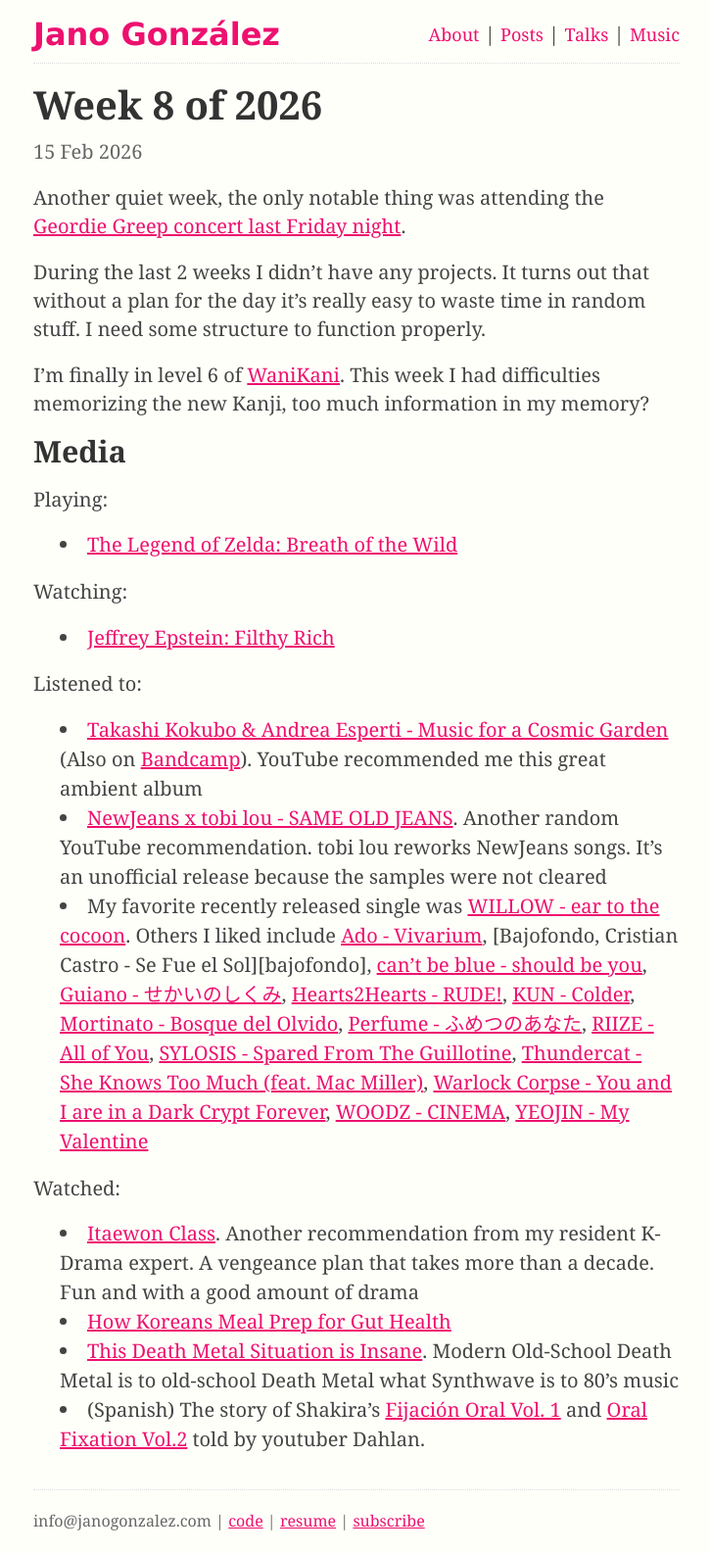
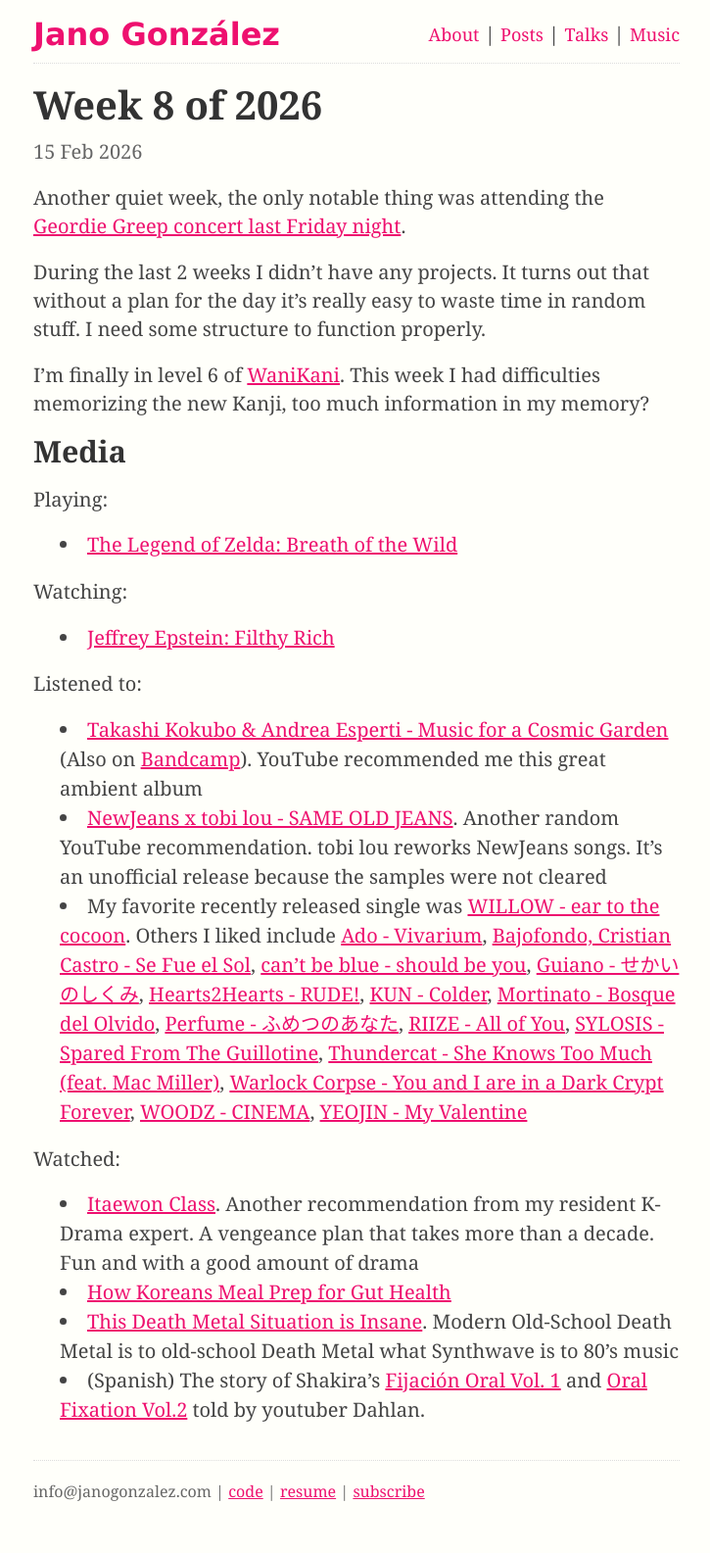
Before and after one commit to janogonzalez/janogonzalez.github.io, a Jekyll site: the page built from _posts/2026-02-22-week-8-of-2026.md, in a window 1280 px wide. Shown: the whole page at 98% size, without its empty margins (276-1001 px from the left). Built offline with Jekyll 4.4.1, drawn with Linux system fonts in a browser that asks for light colours; after the commit the page ends 1555 px from its top, so only the background shows below that; some of the changed lines change nothing that is shown.

Commit message:
Add missing link

```diff
--- a/_posts/2026-02-22-week-8-of-2026.md
+++ b/_posts/2026-02-22-week-8-of-2026.md
@@ -33,6 +33,7 @@
 - (Spanish) The story of Shakira's [Fijación Oral Vol. 1][vol1] and [Oral Fixation Vol.2][vol2] told by youtuber Dahlan.
 
 [ado]: https://youtu.be/n_acCl1wGwI
+[bajofondo]: https://youtu.be/2jM5F1aPECA
 [botw]: https://en.wikipedia.org/wiki/The_Legend_of_Zelda:_Breath_of_the_Wild
 [cosmic]: https://open.spotify.com/album/5IvY4rwLbkVSPbh0eLUoSI
 [cosmic-bandcamp]: https://wereleasewhateverthefuckwewantrecords.bandcamp.com/album/music-for-a-cosmic-garden
```
